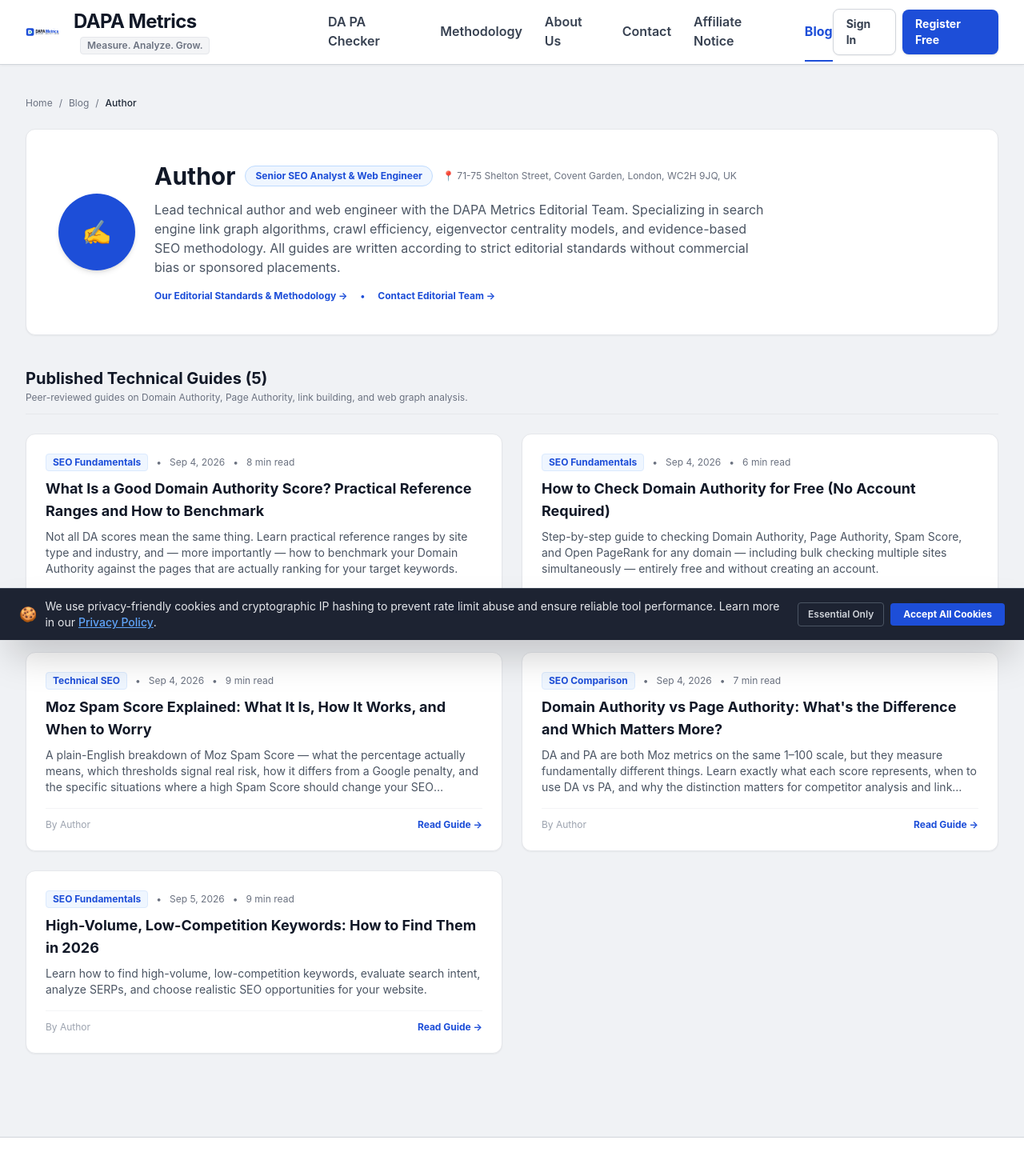
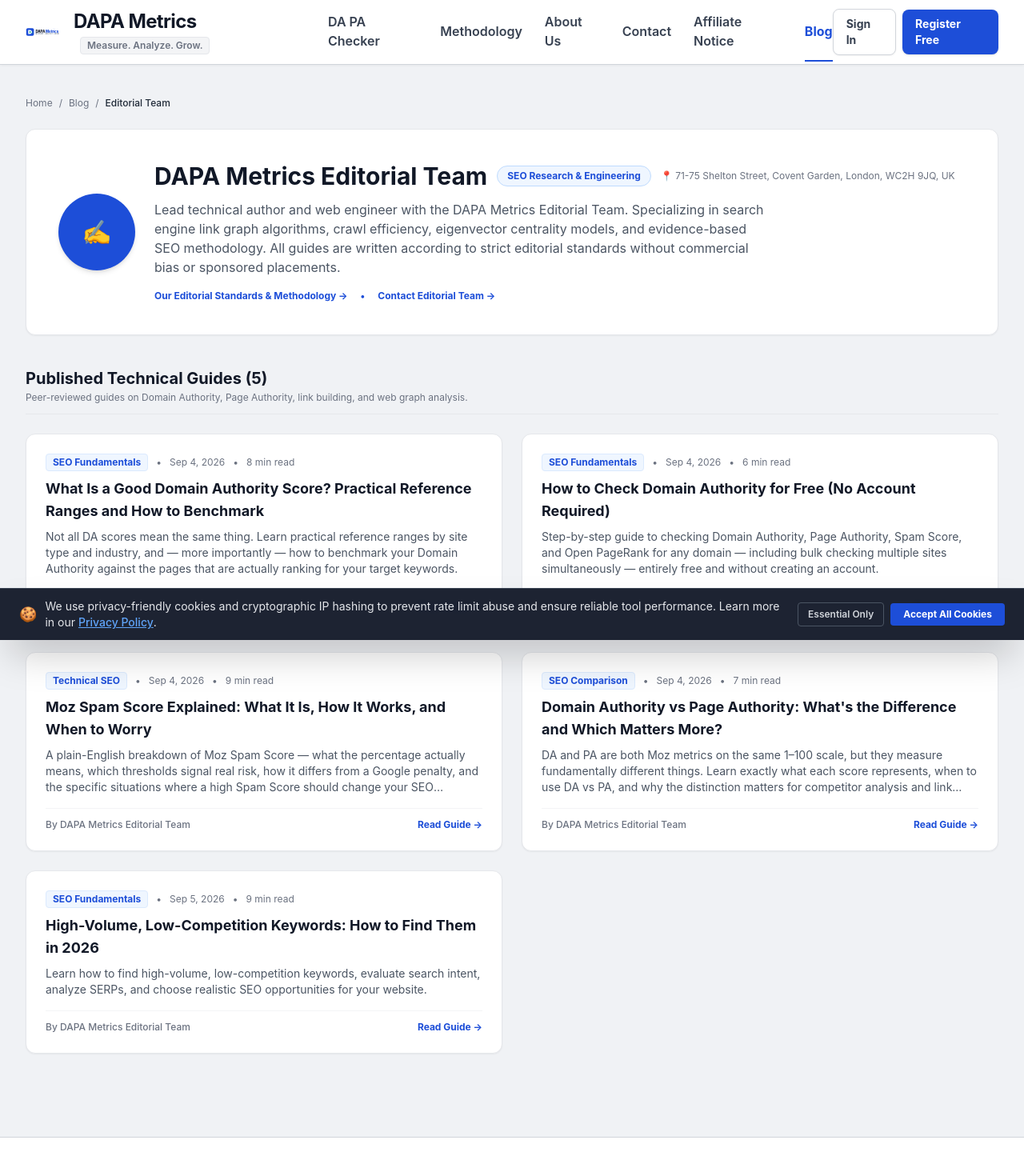
Before and after one commit to azhero911/DAPAchecker, a Next.js app: page /blog/author/author in a window 1280 px wide. Shown: the top 1470 px of the page at 80% size. Built offline with nearby package versions, Linux system fonts and the light colour scheme; no server answers.

Commit message:
fix(author): update author page metadata and titles to DAPA Metrics Editorial Team

```diff
--- a/src/app/blog/author/[author]/page.tsx
+++ b/src/app/blog/author/[author]/page.tsx
@@ -25,11 +25,11 @@
   const authorUrl = `${SITE_URL}/blog/author/author`;
 
   return {
-    title: 'Author — Senior SEO Analyst & Engineer | DAPA Metrics',
+    title: 'Editorial Team — SEO Research & Engineering | DAPA Metrics',
     description:
-      'Technical guides, research analyses, and SEO methodology articles authored by Author and the DAPA Metrics Editorial Team.',
+      'Technical guides, research analyses, and SEO methodology articles authored by the DAPA Metrics Editorial & Engineering Team.',
     keywords: [
-      'dapa metrics author',
+      'dapa metrics editorial team',
       'seo analyst',
       'technical seo guides',
       'domain authority research',
@@ -38,9 +38,9 @@
       canonical: authorUrl,
     },
     openGraph: {
-      title: 'Author — DAPA Metrics Editorial Team',
+      title: 'Editorial Team — DAPA Metrics',
       description:
-        'Technical guides, research analyses, and SEO methodology articles authored by Author and the DAPA Metrics Editorial Team.',
+        'Technical guides, research analyses, and SEO methodology articles authored by the DAPA Metrics Editorial & Engineering Team.',
       url: authorUrl,
       type: 'profile',
     },
@@ -65,7 +65,7 @@
         <span>/</span>
         <Link href="/blog" className="hover:text-blue-600">Blog</Link>
         <span>/</span>
-        <span className="text-gray-800 font-medium">Author</span>
+        <span className="text-gray-800 font-medium">Editorial Team</span>
       </nav>
 
       {/* Author Bio Header Card */}
@@ -76,9 +76,9 @@
           </div>
           <div>
             <div className="flex flex-wrap items-center gap-3">
-              <h1 className="text-2xl sm:text-3xl font-bold text-gray-900">Author</h1>
+              <h1 className="text-2xl sm:text-3xl font-bold text-gray-900">DAPA Metrics Editorial Team</h1>
               <span className="px-3 py-1 rounded-full bg-blue-50 text-[#1D4ED8] text-xs font-bold border border-blue-200">
-                Senior SEO Analyst &amp; Web Engineer
+                SEO Research &amp; Engineering
               </span>
               <span className="text-xs text-gray-500">📍 71-75 Shelton Street, Covent Garden, London, WC2H 9JQ, UK</span>
             </div>
@@ -140,7 +140,7 @@
             </div>
 
             <div className="pt-3 border-t border-gray-100 flex items-center justify-between text-xs">
-              <span className="text-gray-400">By Author</span>
+              <span className="text-gray-500 font-medium">By {post.author.name}</span>
               <Link
                 href={`/blog/${post.slug}`}
                 className="font-bold text-[#1D4ED8] hover:underline inline-flex items-center gap-1"
```
